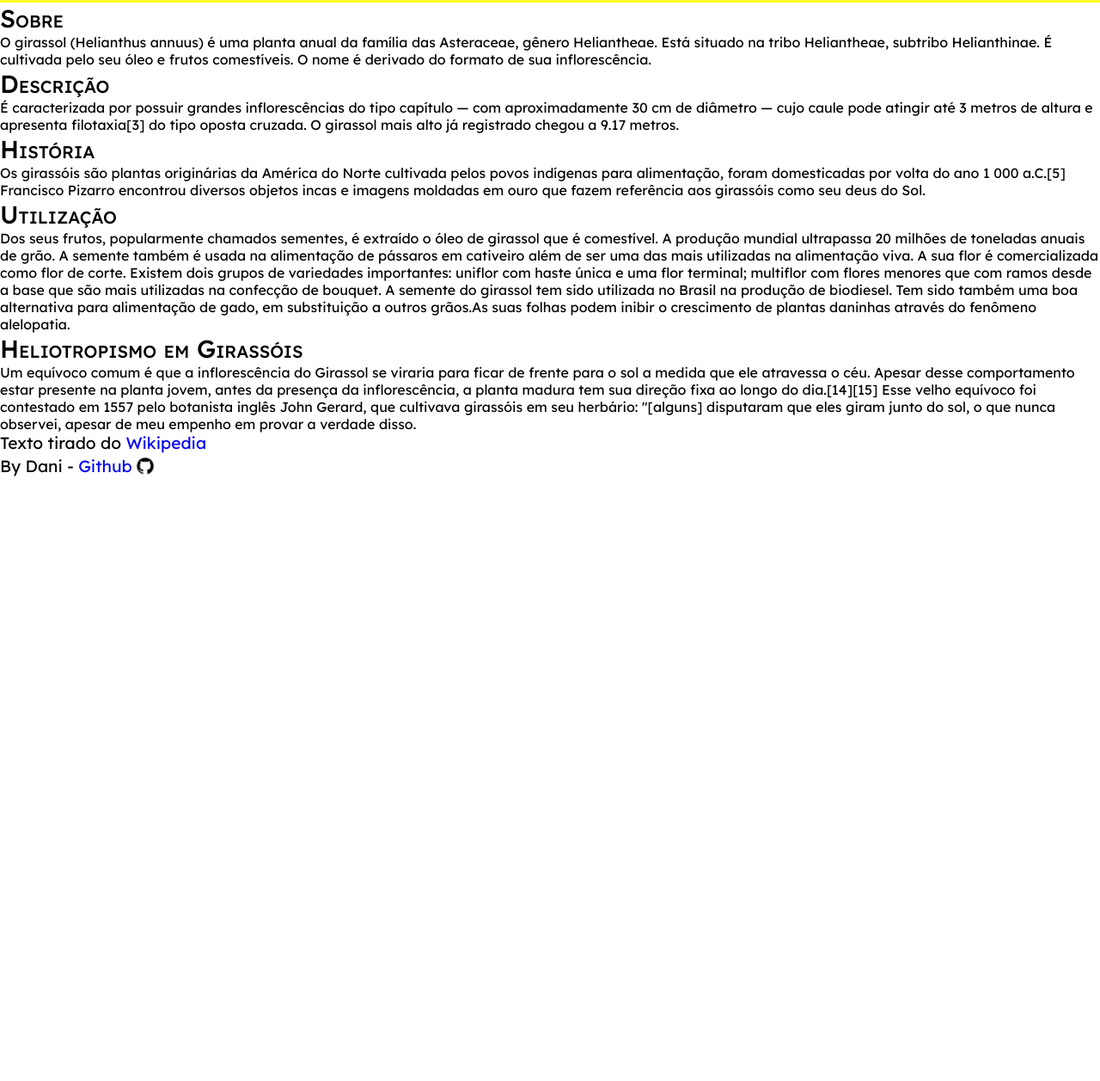
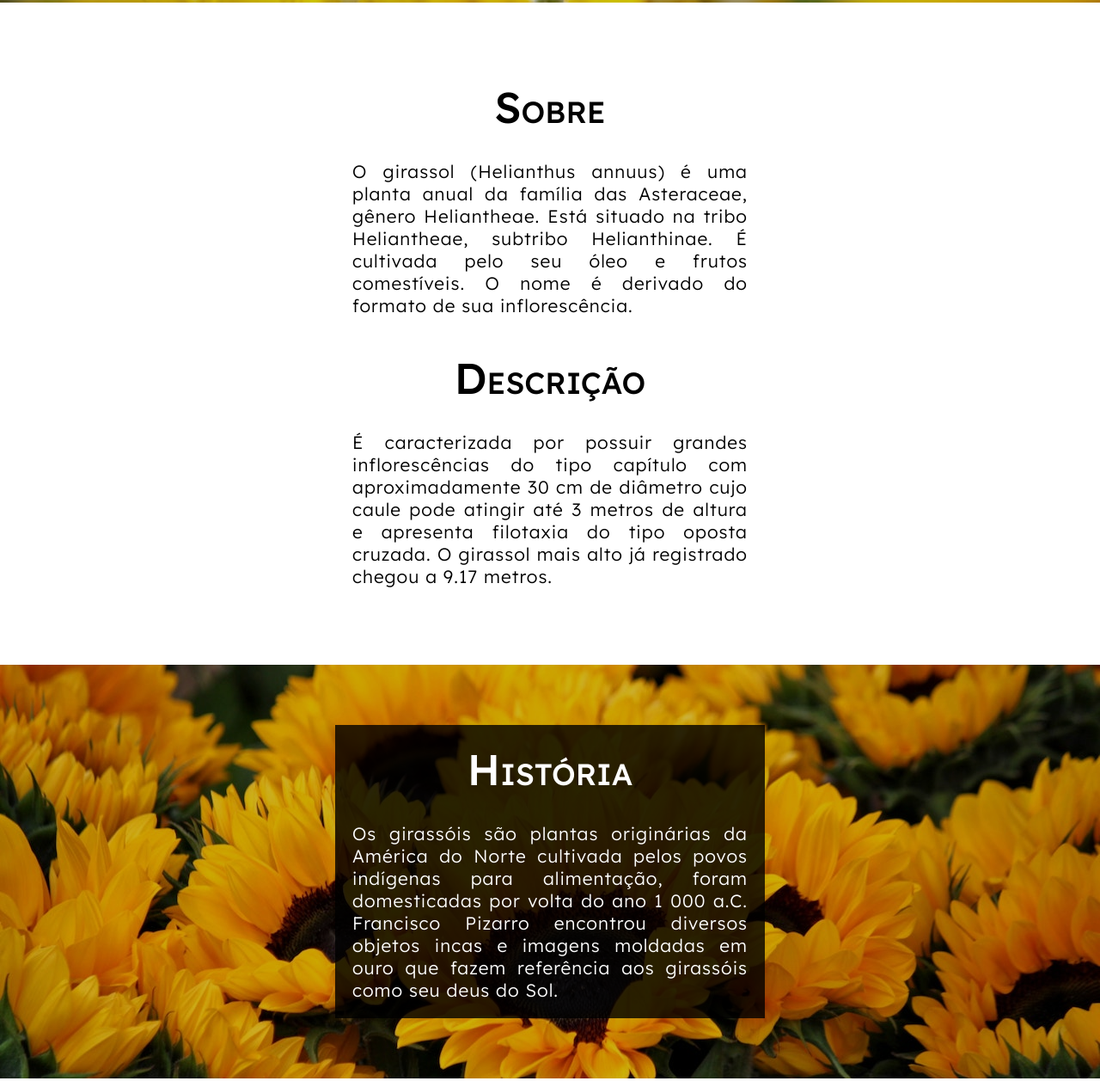
Before and after one commit to u-dani/EfeitoParallax, a plain HTML site: page index.html in a window 1280 px wide. Shown: the part 797-2054 px from the top of the page at 86% size. Before the commit the page ends 1354 px from the top, so only its background shows below. Drawn offline with Linux system fonts and the light colour scheme.

Commit message:
Fim, por enquanto

```diff
--- a/index.html
+++ b/index.html
@@ -4,37 +4,42 @@
     <meta charset="UTF-8">
     <meta name="viewport" content="width=device-width, initial-scale=1.0">
     <title>Efeito Parallax</title>
-    <link rel="stylesheet" href="style.css"/>
+    <link rel="stylesheet" type="text/css" href="style.css"/>
 </head>
 <body>
-    <header>
+
+    <header class="img01 fundo">
             <h1>Efeito Parallax</h1>
             <h2>com fotos de girassois&#127803;</h2>
     </header>
 
     <main>
         <section>
+            <article>
                 <h3>Sobre</h3>
                 <p>
                     O girassol (Helianthus annuus) é uma planta anual da família das Asteraceae, gênero Heliantheae. Está situado na tribo Heliantheae, subtribo Helianthinae. É cultivada pelo seu óleo e frutos comestíveis. O nome é derivado do formato de sua inflorescência.
                 </p>
+            </article>
+            <article>
+                <h3>Descrição</h3>
+                <p>
+                    É caracterizada por possuir grandes inflorescências do tipo capítulo com aproximadamente 30 cm de diâmetro cujo caule pode atingir até 3 metros de altura e apresenta filotaxia do tipo oposta cruzada. O girassol mais alto já registrado chegou a 9.17 metros.
+                </p>
+            </article>
+        </section>
+
+        <section class="img02 fundo">
+            <article>
+                <h3>História</h3>
+                <p>
+                    Os girassóis são plantas originárias da América do Norte cultivada pelos povos indígenas para alimentação, foram domesticadas por volta do ano 1 000 a.C. Francisco Pizarro encontrou diversos objetos incas e imagens moldadas em ouro que fazem referência aos girassóis como seu deus do Sol.
+                </p>
+            </article>
         </section>
 
         <section>
-            <h3>Descrição</h3>
-            <p>
-                É caracterizada por possuir grandes inflorescências do tipo capítulo — com aproximadamente 30 cm de diâmetro — cujo caule pode atingir até 3 metros de altura e apresenta filotaxia[3] do tipo oposta cruzada. O girassol mais alto já registrado chegou a 9.17 metros.
-            </p>
-        </section>
-
-        <section>
-            <h3>História</h3>
-            <p>
-                Os girassóis são plantas originárias da América do Norte cultivada pelos povos indígenas para alimentação, foram domesticadas por volta do ano 1 000 a.C.[5] Francisco Pizarro encontrou diversos objetos incas e imagens moldadas em ouro que fazem referência aos girassóis como seu deus do Sol.
-            </p>
-        </section>
-
-        <section>
+            <article>
                 <h3>Utilização</h3>
                 <p>
                     Dos seus frutos, popularmente chamados sementes, é extraído o óleo de girassol que é comestível. A produção mundial ultrapassa 20 milhões de toneladas anuais de grão. A semente também é usada na alimentação de pássaros em cativeiro além de ser uma das mais utilizadas na alimentação viva.
@@ -45,21 +50,23 @@
 
                     Tem sido também uma boa alternativa para alimentação de gado, em substituição a outros grãos.As suas folhas podem inibir o crescimento de plantas daninhas através do fenômeno alelopatia.
                 </p>
+            </article>
         </section>
 
-        <section>
+        <section class="img03 fundo">
+            <article>
                 <h3>Heliotropismo em Girassóis</h3>
                 <p>
-                Um equívoco comum é que a inflorescência do Girassol se viraria para ficar de frente para o sol a medida que ele atravessa o céu. Apesar desse comportamento estar presente na planta jovem, antes da presença da inflorescência, a planta madura tem sua direção fixa ao longo do dia.[14][15] Esse velho equívoco foi contestado em 1557 pelo botanista inglês John Gerard, que cultivava girassóis em seu herbário: "[alguns] disputaram que eles giram junto do sol, o que nunca observei, apesar de meu empenho em provar a verdade disso.
+                    Um equívoco comum é que a inflorescência do Girassol se viraria para ficar de frente para o sol a medida que ele atravessa o céu. Apesar desse comportamento estar presente na planta jovem, antes da presença da inflorescência, a planta madura tem sua direção fixa ao longo do dia. Esse velho equívoco foi contestado em 1557 pelo botanista inglês John Gerard, que cultivava girassóis em seu herbário: "[alguns] disputaram que eles giram junto do sol, o que nunca observei, apesar de meu empenho em provar a verdade disso.
                 </p>
+            </article>
         </section>
     </main>
 
     <footer>
-        <p>Texto tirado do <a href="https://pt.wikipedia.org/wiki/Girassol" target="_blank" rel="external">Wikipedia</a></p>
-
+        <p>Texto tirado do <a rel="noreferrer noopener" href="https://pt.wikipedia.org/wiki/Girassol" target="_blank">Wikipedia</a></p>
         <div>
-            <p> By Dani - <a href="https://github.com/u-dani" target="_blank">Github</a> </p>
+            <p> By Dani - <a rel="noreferrer noopener" href="https://github.com/u-dani" target="_blank">Github</a> </p>
             <img src="image/github icon.png" alt="Icone do Github" class="icon"/>
         </div>
     </footer>
--- a/style.css
+++ b/style.css
@@ -1,5 +1,5 @@
 @charset "UTF-8";
-@import url('https://fonts.googleapis.com/css2?family=Lexend+Deca:wght@300;400;500;600;700&display=swap');
+@import url('https://fonts.googleapis.com/css2?family=Lexend+Deca:wght@300;500;600&display=swap');
 
 * {
     margin: 0;
@@ -15,44 +15,91 @@ body{
 }
 
 header {
+    letter-spacing: 1px;
     font-variant: small-caps;
-    color: #3b0264;
+    color: lightyellow;
     height: 100vh;
     display: flex;
     flex-direction: column;
     justify-content: center;
     align-items: center;
-    background-color: #FCFF21;
 }
 
 header > h1 {
     font-weight: 600;
-    font-size: 5em;
+    font-size: clamp(35px, 10vw, 100px);
+    text-shadow: 0px 0px 2px black;
 }
 
 header > h2 {
     font-weight: 300;
-    font-size: 2em;
+    font-size: clamp(20px, 6vw, 40px);
+}
+
+article {
+    padding: 20px;
+    max-width: 500px;
+    margin: auto;
+}
+
+article p {
+    letter-spacing: 1px;
+    font-weight: 300;
+    font-size: 1.3em;
+    text-align: justify;
+    margin: auto;
+}
+
+section {
+    padding: clamp(30px, 8%, 70px);
 }
 
 h3 {
     font-weight: 500;
-    font-size: 1.8em;
+    font-size: clamp(30px, 7vw, 50px);
     font-variant: small-caps;
-
+    margin-bottom: 30px;
+    text-align: center;
 }
 
+.fundo article{
+    background-color: rgba(0, 0, 0, .8);
+}
 
+.fundo {
+    background-color: black;
+    background-position: center;
+    background-size: cover;
+    background-attachment: fixed;
+    color: white;
+}
 
+.img01 {
+    background-image: url('image/girassol\ 1\ com\ transparencia.png');
+}
 
+.img02 {
+    background-image: url('image/girassol\ 2\ com\ transparencia.png')
+}
+
+.img03 {
+    background-image: url('image/girassol\ 3\ com\ transparencia.png');
+}
+
+footer {
+    padding: 30px;
+    font-weight: 300;
+}
 
 footer p {
     font-size: 1.2em;
+    text-align: center;
 }
 
 footer > div {
     display: flex;
     align-items: center;
+    justify-content: center;
 }
 
 .icon {
```
Also changed, not shown: image/girassol 1 com transparencia.png (added), image/girassol 2 com transparencia.png (added), image/girassol 3 com transparencia.png (added). Lines whose indentation alone changed are shown as unchanged.
